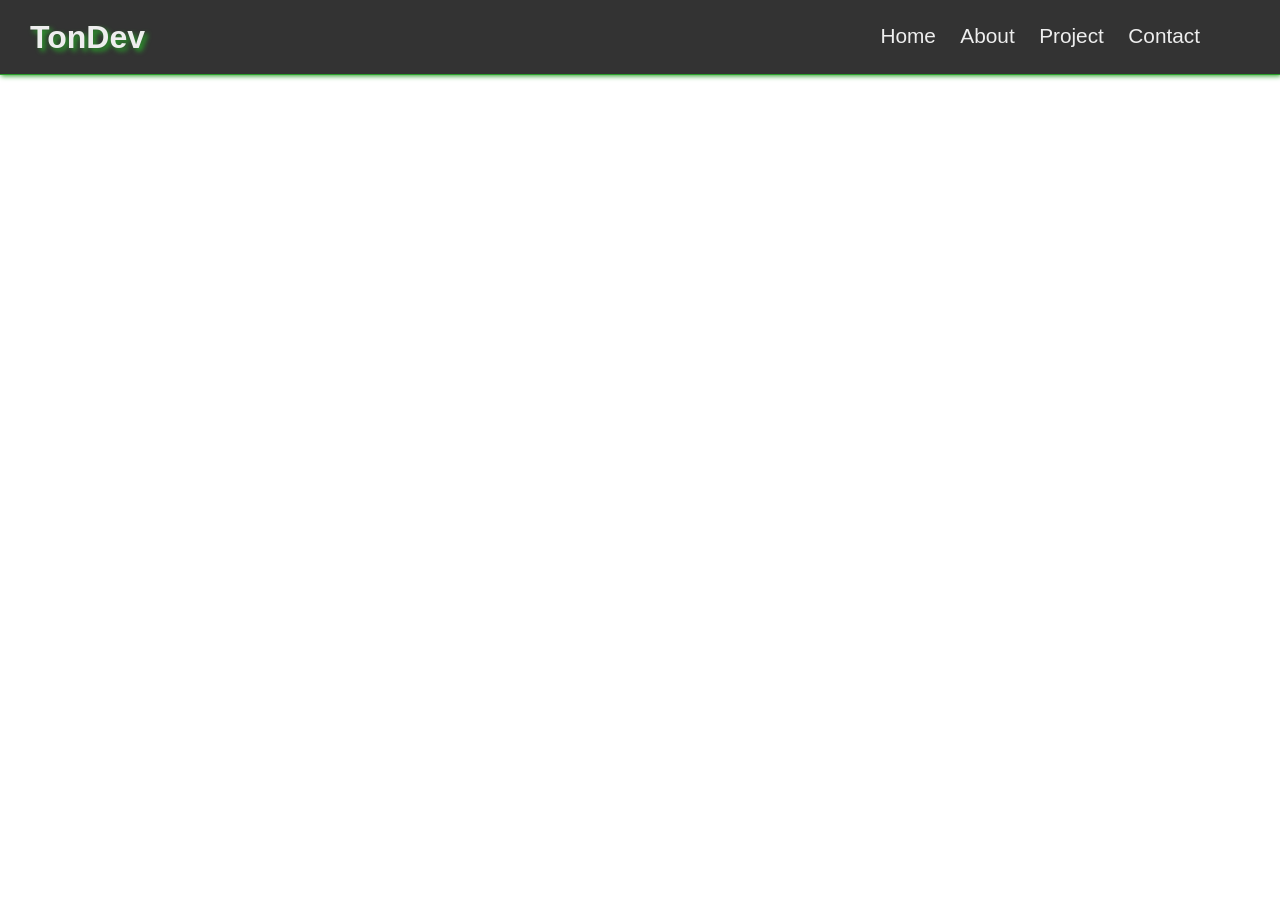
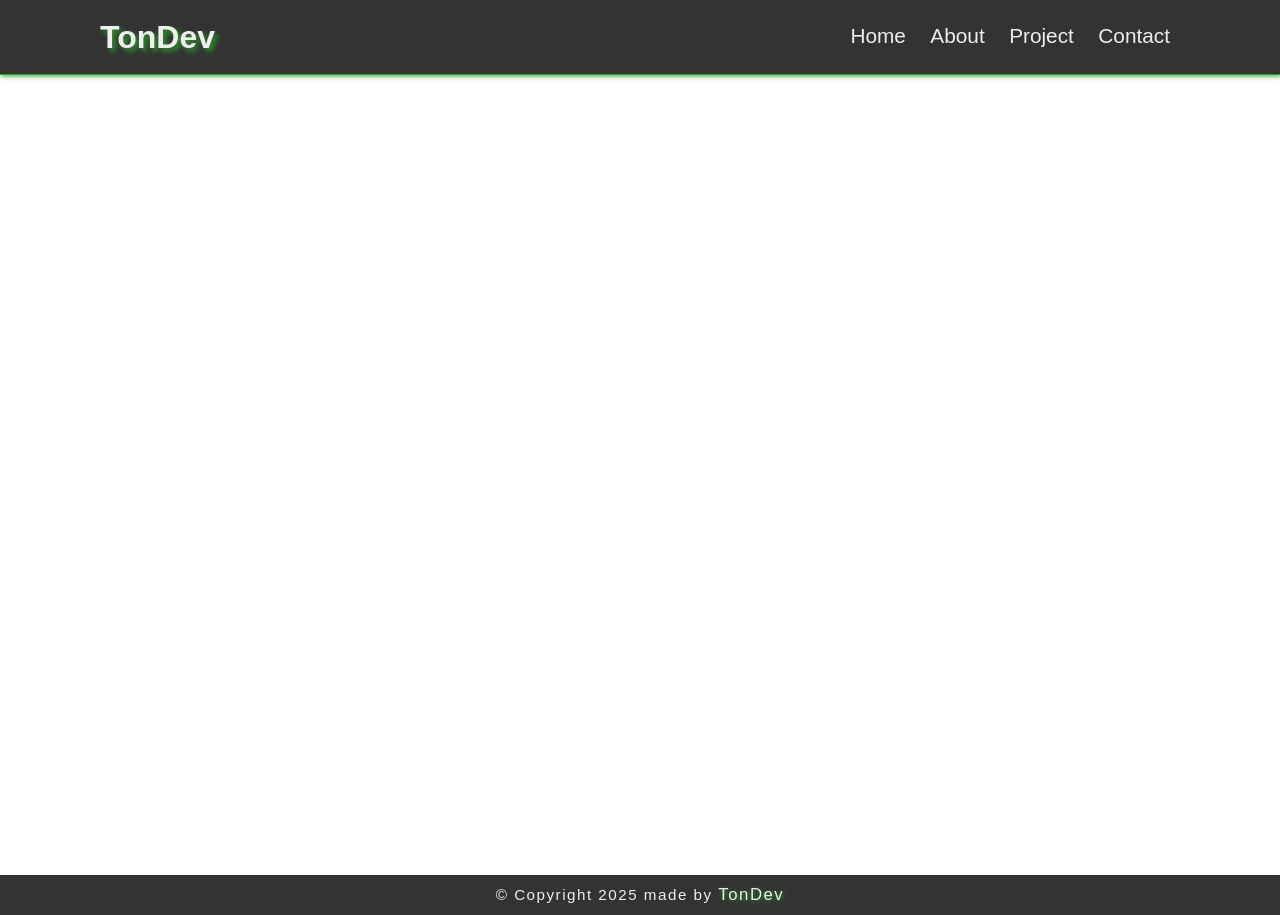
Before and after one commit to tondev-id/tondev-id.github.io, a plain HTML site: page index.html in a window 1280 px wide. Before the commit the page ends 800 px from the top, so only its background shows below. Drawn offline with Linux system fonts and the light colour scheme.

Commit message:
add footer

```diff
--- a/index.html
+++ b/index.html
@@ -26,6 +26,8 @@
       <section id="project"></section>
       <section id="contact"></section>
     </main>
-    <footer></footer>
+    <footer>
+      <p>&copy; Copyright 2025 made by <a href="https://tondev-id.github.io/">TonDev</a></p>
+    </footer>
   </body>
 </html>
--- a/styles/style.css
+++ b/styles/style.css
@@ -19,17 +19,13 @@ header {
   background-color: #333;
   border-bottom: 1px solid rgb(43, 158, 43);
   box-shadow: 1px 1px 5px rgb(43, 158, 43);
-  padding: 10px 30px;
+  padding: 10px 100px;
 }
 
 .name-logo {
   font-size: 1rem;
   color: #eee;
   text-shadow: 3px 3px 5px rgb(43, 158, 43);
-}
-
-header .navbar {
-  margin-right: 40px;
 }
 
 header .navbar ul li {
@@ -59,3 +55,34 @@ header .navbar ul li a:focus {
   color: rgb(43, 158, 43);
   border-bottom: 3px solid rgb(43, 158, 43);
 }
+/* Home section */
+section#home {
+  width: 100%;
+  height: 100vh;
+}
+
+/* Footer */
+footer {
+  width: 100%;
+  background-color: #333;
+    letter-spacing: 1.5px;
+}
+
+footer p {
+  font-size: 0.95rem;
+  padding: 10px 0;
+  text-align: center;
+  color: #eee;
+}
+
+footer p > a {
+    font-size: 1.05rem;
+    color: #eee;
+    text-shadow: 1px 1px 5px rgb(43, 158, 43);
+    text-decoration: none;
+}
+
+footer p > a:hover {
+    color: rgb(43, 158, 43);
+    text-shadow: 1px 1px 5px #eee;
+}
```
